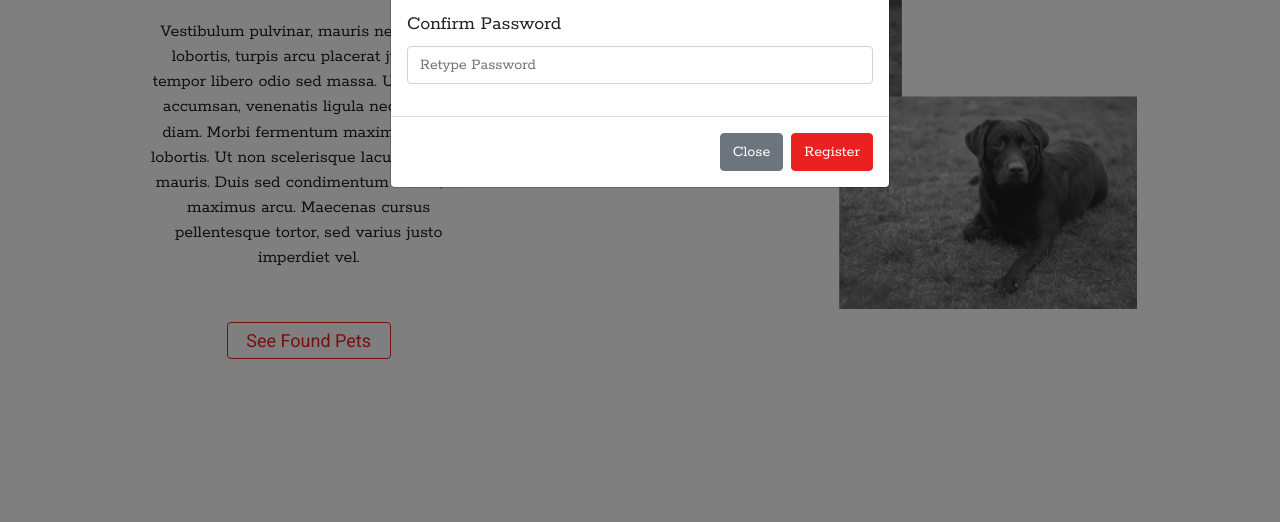
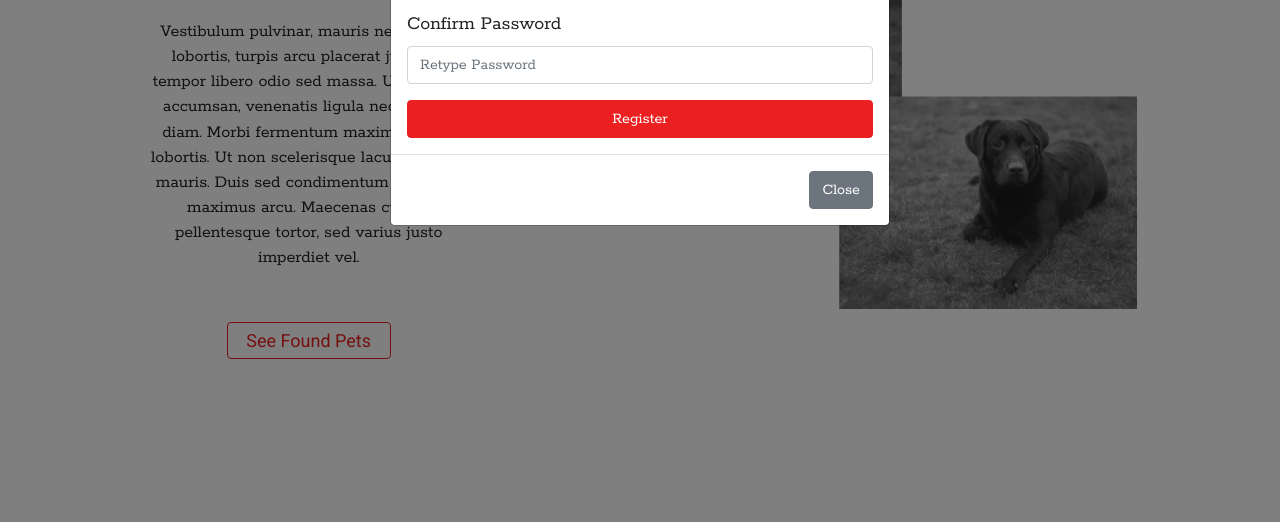
Before and after one commit to 0chriscrew0/Finderr-, a website: page index.html in a window 1280 px wide. Both pictures are taken after a click on the link "Register". Shown: the part 278-800 px from the top of the page. Drawn offline with nearby package versions, Linux system fonts and the light colour scheme; files that its build step writes are made by us from their sources; a web font is replaced by a local one.

Commit message:
fix submit button on register form

```diff
--- a/index.html
+++ b/index.html
@@ -168,6 +168,9 @@
                   placeholder="Retype Password"
                 />
               </div>
+              <button type="submit" class="btn btn-block btn-primary">
+                Register
+              </button>
             </form>
           </div>
           <div class="modal-footer">
@@ -178,7 +181,6 @@
             >
               Close
             </button>
-            <button type="button" class="btn btn-primary">Register</button>
           </div>
         </div>
       </div>
```
